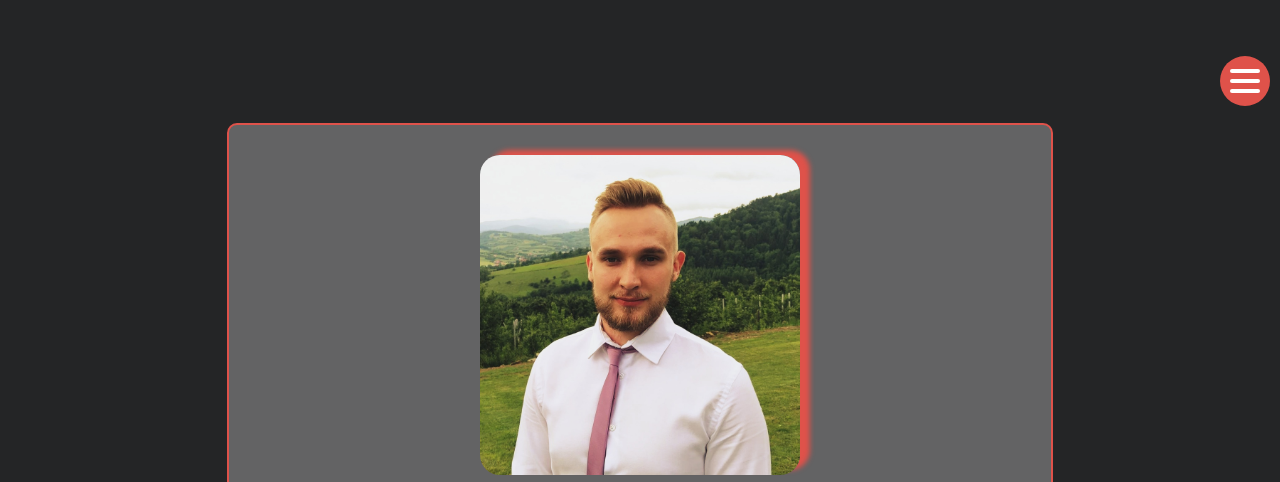
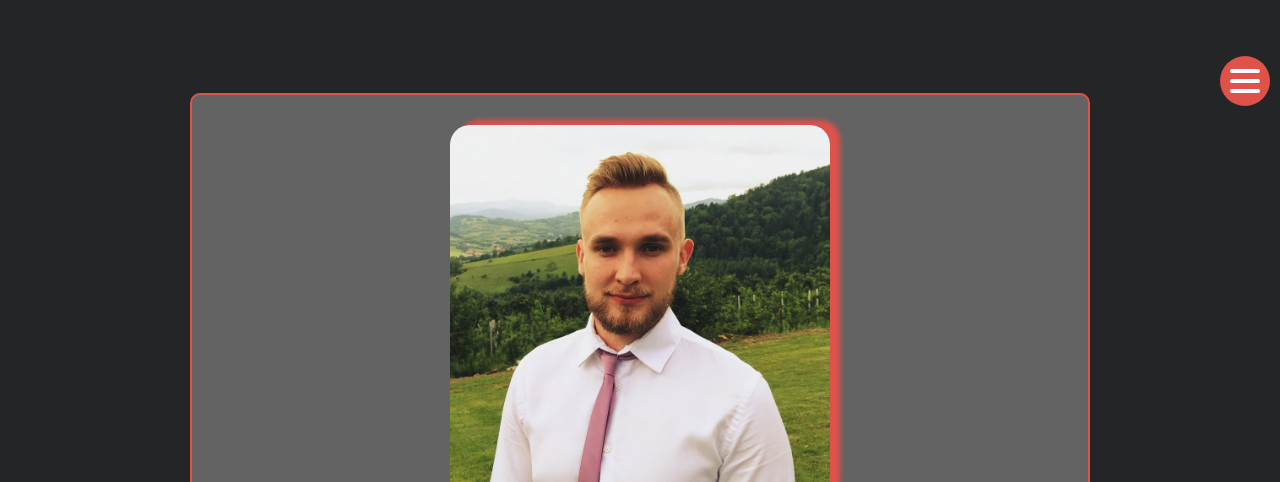
Before and after one commit to TomaszJarkowski/my-portfolio, a website built with Parcel: page index.html in a window 1280 px wide. Shown: the top 482 px of the page. Built offline with nearby package versions, Linux system fonts and the light colour scheme; files whose address does not match are found by name.

Commit message:
change fonts sizes in header and change size img

```diff
--- a/src/scss/_header.scss
+++ b/src/scss/_header.scss
@@ -11,15 +11,22 @@
         justify-content: center;
         align-items: center;
         flex-direction: column;
-        border: 2px solid $color-lightRed;
+        width: 100%;
+        max-width: 900px;
+        border-top: 2px solid $color-lightRed;
+        border-bottom: 2px solid $color-lightRed;
         background-color: rgba(255, 255, 255, 0.288);
         padding: 30px 10px;
-        border-radius: 10px;
+
+        @media(min-width: 900px) {
+            border: 2px solid $color-lightRed;
+            border-radius: 10px;
+        }
     }
 
 
     .title__h1 {
-        font-size: 25px;
+        font-size: 28px;
         font-weight: 700;
         color: white;
         margin: 10px;
@@ -27,6 +34,10 @@
         text-transform: uppercase;
         padding: 2px;
         text-shadow: 0 0 6px white;
+
+        @media(min-width: 360px) {
+            font-size: 29px;
+        }
 
         @media(min-width: 380px) {
             font-size: 30px;
@@ -75,20 +86,24 @@
     }
 
     .title__img {
-        width: 200px;
+        width: 250px;
         box-shadow: 10px -5px 5px 0px $color-lightRed;
         border-radius: 20px;
 
-        @media(min-width: 380px) {
-            width: 250px;
+        @media(min-width: 350px) {
+            width: 280px;
         }
 
-        @media(min-width: 480px) {
+        @media(min-width: 370px) {
             width: 300px;
         }
 
         @media(min-width: 650px) {
-            width: 320px;
+            width: 340px;
+        }
+
+        @media(min-width: 850px) {
+            width: 380px;
         }
     }
 
```
Also changed, not shown: package.json (+4 -3 lines), 1 other file.
